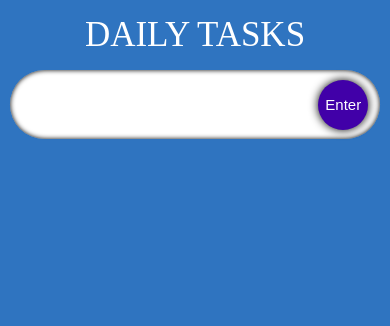
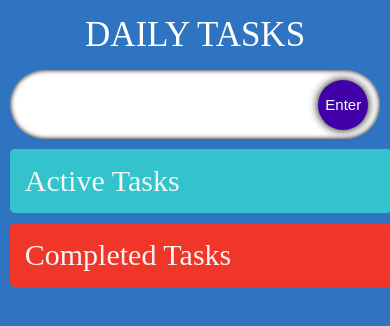
Before and after one commit to Shubratokumar/React-TypeScript-To-Do-App, a React (Create React App) app: page / in a window 390 px wide. Shown: the top 326 px of the page. Built offline with nearby package versions, Linux system fonts and the light colour scheme; a web font is replaced by a local one.

Commit message:
drag and drop added

```diff
--- a/package.json
+++ b/package.json
@@ -13,8 +13,10 @@
     "@types/jest": "^27.5.2",
     "@types/node": "^16.11.42",
     "@types/react": "^18.0.14",
+    "@types/react-beautiful-dnd": "^13.1.2",
     "@types/react-dom": "^18.0.5",
     "react": "^18.2.0",
+    "react-beautiful-dnd": "^13.1.0",
     "react-dom": "^18.2.0",
     "react-icons": "^4.4.0",
     "react-scripts": "5.0.1",
--- a/src/App.tsx
+++ b/src/App.tsx
@@ -3,11 +3,13 @@ import InputField from './components/InputField';
 import { useState } from 'react';
 import { Todo } from './model';
 import TodoList from './components/TodoList';
+import { DragDropContext, DropResult } from 'react-beautiful-dnd';
 
 const App: React.FC = () => {
 
     const [todo, setTodo] = useState<string>(" ");
     const [todos, setTodos] = useState<Todo[]>([]);
+    const [completedTodos, setCompletedTodos] = useState<Todo[]>([])
 
     const handleAdd = (e: React.FormEvent) =>{
         e.preventDefault();
@@ -16,16 +18,29 @@ const App: React.FC = () => {
             setTodo("");
         }
     }
+    const onDragEnd = (result:DropResult) =>{
+        const {source, destination}= result;
+
+        if(!destination) return;
+
+        if(destination.droppableId === source.droppableId && destination.index === source.index) return;
+
+        console.log(result);
+    }
 
     return (
-        <div className='App' >
-            <span className="heading">Daily Tasks</span>
-            <InputField todo={todo} setTodo={setTodo} handleAdd={handleAdd}/>
-            <TodoList todos={todos}  setTodos={setTodos}/>
-            {/* {
-                todos.map((t) =>(<li>{t.todo}</li>))
-            } */}
-        </div>
+        <DragDropContext onDragEnd={onDragEnd}>
+            <div className='App' >
+                <span className="heading">Daily Tasks</span>
+                <InputField todo={todo} setTodo={setTodo} handleAdd={handleAdd}/>
+                <TodoList
+                todos={todos}
+                setTodos={setTodos}
+                completedTodos={completedTodos}
+                setCompletedTodos={setCompletedTodos}
+                />
+            </div>
+        </DragDropContext>
     );
 };
 
--- a/src/components/SingleTodo.tsx
+++ b/src/components/SingleTodo.tsx
@@ -1,14 +1,16 @@
 import React, { useEffect, useRef, useState } from 'react';
+import { Draggable } from 'react-beautiful-dnd';
 import { MdEdit, MdDelete, MdDoneAll } from 'react-icons/md';
 import { Todo } from './../model';
 import './styles.css';
 
 type Props = {
-    todo: Todo,
+    index: number;
+    todo: Todo;
     todos: Todo[];
     setTodos: React.Dispatch<React.SetStateAction<Todo[]>>
 }
-const SingleTodo = ({todo, todos, setTodos}: Props) => {
+const SingleTodo = ({index, todo, todos, setTodos}: Props) => {
     const [edit, setEdit] = useState<boolean>(false);
     const [editTodo, setEditTodo] = useState<string>(todo.todo);
     const inputRef = useRef<HTMLInputElement>(null);
@@ -30,7 +32,16 @@ const SingleTodo = ({todo, todos, setTodos}: Props) => {
     }
 
     return (
-        <form className="todos-single" onSubmit={(e)=>handleEdit(e, todo.id)}>
+        <Draggable draggableId={todo.id.toString()} index={index}>
+            {
+                (provided) => (
+                    <form
+                        className="todos-single"
+                        onSubmit={(e)=>handleEdit(e, todo.id)}
+                        {...provided.draggableProps}
+                        {...provided.dragHandleProps}
+                        ref={provided.innerRef}
+                    >
 
                         {
                             edit ? (
@@ -61,6 +72,9 @@ const SingleTodo = ({todo, todos, setTodos}: Props) => {
                         </div>
 
                     </form>
+                )
+            }
+        </Draggable>
     );
 };
 
--- a/src/components/TodoList.tsx
+++ b/src/components/TodoList.tsx
@@ -2,20 +2,56 @@ import React from 'react';
 import './styles.css';
 import { Todo } from './../model';
 import SingleTodo from './SingleTodo';
+import { Droppable } from 'react-beautiful-dnd';
 
-interface Props{
+interface Props {
     todos: Todo[];
-    setTodos: React.Dispatch<React.SetStateAction<Todo[]>>
+    setTodos: React.Dispatch<React.SetStateAction<Todo[]>>;
+    completedTodos: Todo[];
+    setCompletedTodos: React.Dispatch<React.SetStateAction<Todo[]>>;
 }
 
-const TodoList: React.FC<Props> = ({todos, setTodos}) => {
+const TodoList: React.FC<Props> = ({ todos, setTodos, completedTodos, setCompletedTodos }) => {
     return (
-        <div className="todos">
-            {
-                todos.map((todo) =>(
-                    <SingleTodo todo={todo} key={todo.id} todos={todos} setTodos={setTodos} />
-                ))
-            }
+
+        <div className="container">
+            <Droppable droppableId="TodosList">
+                {
+                    (provided) => (
+                        <div className="todos" ref={provided.innerRef} {...provided.droppableProps}>
+                            <span className="todos-heading">
+                                Active Tasks
+                            </span>
+                            {
+                                todos.map((todo, index) => (
+                                    <SingleTodo index={index} todo={todo} key={todo.id} todos={todos} setTodos={setTodos} />
+                                ))
+                            }
+                            {provided.placeholder}
+                        </div>
+                    )
+                }
+
+            </Droppable>
+            <Droppable droppableId="TodosRemove">
+                {
+                    (provided) => (
+                        <div className="todos remove" ref={provided.innerRef} {...provided.droppableProps}>
+                            <span className="todos-heading">
+                                Completed Tasks
+                            </span>
+                            {
+                                completedTodos.map((todo, index) => (
+                                    <SingleTodo index={index} todo={todo} key={todo.id} todos={completedTodos} setTodos={setCompletedTodos} />
+                                ))
+                            }
+                            {provided.placeholder}
+                        </div>
+
+                    )
+                }
+            </Droppable>
+
         </div>
     );
 };
--- a/src/components/styles.css
+++ b/src/components/styles.css
@@ -39,19 +39,36 @@
     transform: scale(0.8);
     box-shadow: 0 0 5px black;
 }
+.container{
+    display: flex;
+    width: 95%;
+    margin-top: 10px;
+    justify-content: space-between;
+    align-items: flex-start;
+}
 .todos{
     display: flex;
-    justify-content: space-evenly;
-    width: 90%;
-    flex-wrap: wrap;
+    width: 47.5%;
+    flex-direction: column;
+    padding: 15px;
+    border-radius: 5px;
+    background-color: rgb(50, 195, 205);
+}
+.todos-heading{
+    font-size: 30px;
+    color: whitesmoke;
 }
 .todos-single {
   display: flex;
-  width: 29.5%;
   border-radius: 5px;
   padding: 20px;
   margin-top: 15px;
   background-image: url("https://img.freepik.com/free-photo/crumpled-yellow-paper-background-close-up_60487-2390.jpg?size=626&ext=jpg");
+  transition: 0.2s;
+}
+.todos-single:hover{
+    box-shadow: 0 0 5px black;
+    transform: scale(1.02);
 }
 .todos-single-text {
   flex: 1;
@@ -72,9 +89,9 @@
   color: white;
 }
 
-@media (max-width: 1200px) {
-  .todos-single {
-    width: 40%;
+@media (max-width: 1100px) {
+  .todos {
+    width: 45%;
   }
 }
 
@@ -82,10 +99,15 @@
   .input {
     width: 95%;
   }
+  .container {
+    width: 95%;
+    flex-direction: column;
+  }
   .todos {
     width: 95%;
-  }
-  .todos-single {
-    width: 100%;
+    margin-bottom: 10px;
   }
 }
+.remove{
+    background-color: rgb(240, 54, 40);
+}
--- a/src/index.tsx
+++ b/src/index.tsx
@@ -7,7 +7,8 @@ const root = ReactDOM.createRoot(
   document.getElementById('root') as HTMLElement
 );
 root.render(
-  <React.StrictMode>
-    <App />
-  </React.StrictMode>
-);
+  <App />
+  );
+
+  //{/* <React.StrictMode>
+ // </React.StrictMode> */}
```
Also changed, not shown: src/model.ts (line endings or trailing spaces), 1 other file (tests, documents, lock files or other folders). Lines whose indentation alone changed are shown as unchanged.
